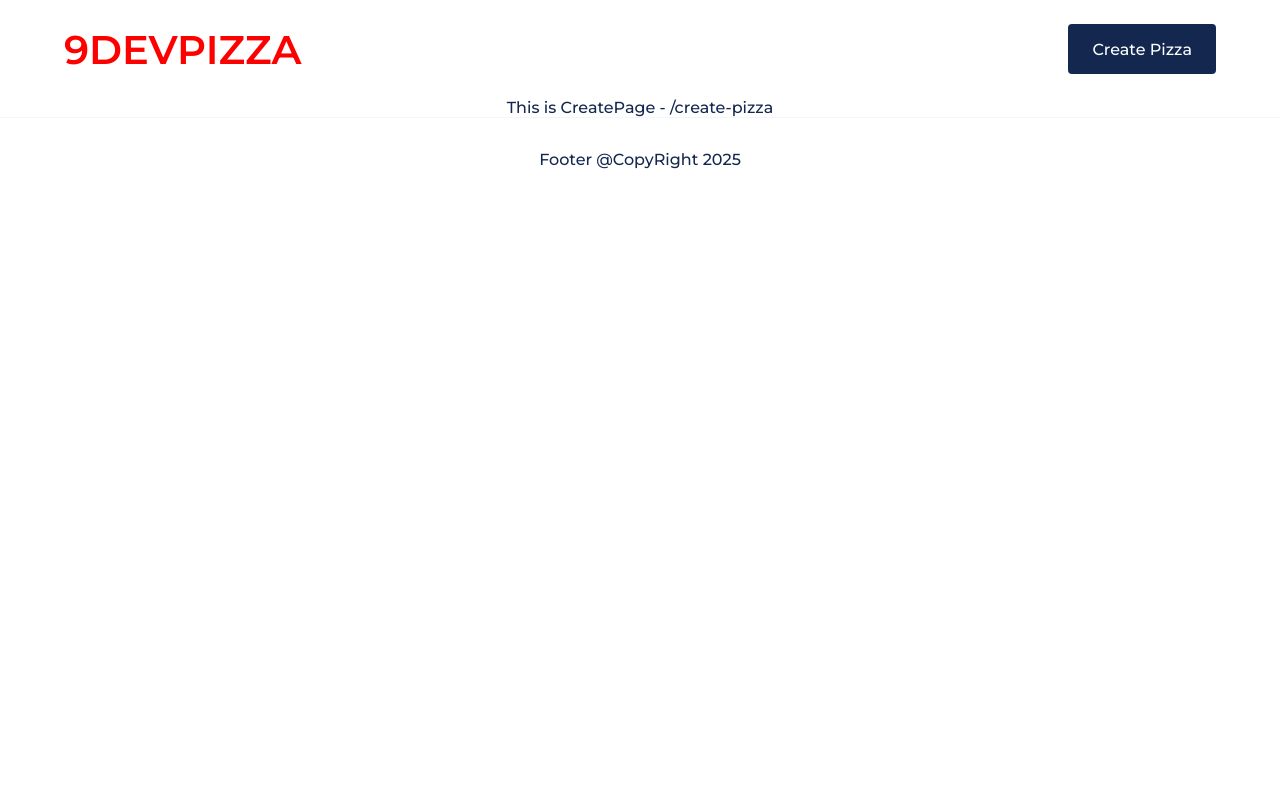
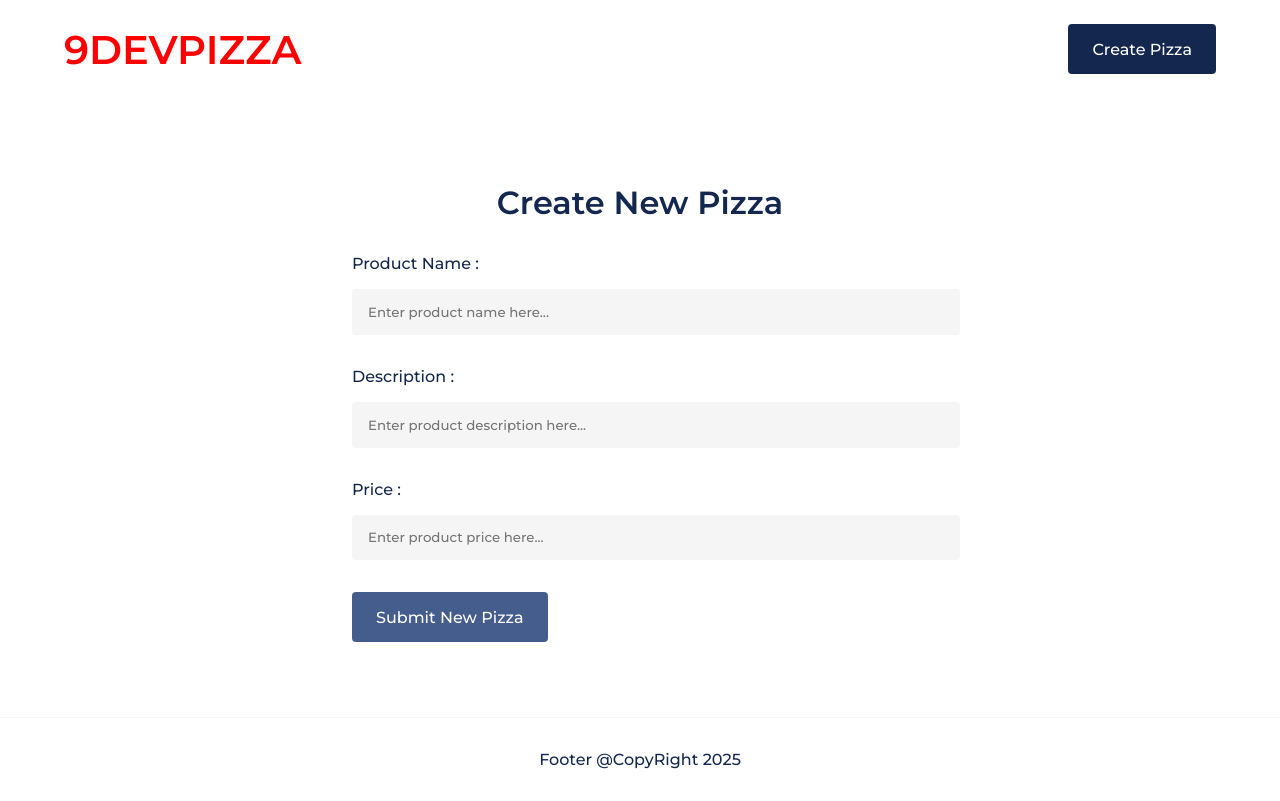
Before and after one commit to quangphudinh/LearnReactJSwithTS, a React (Create React App) app: page /create-pizza in a window 1280 px wide. Built offline with nearby package versions, Linux system fonts and the light colour scheme.

Commit message:
func : create new product

```diff
--- a/src/components/ButtonField.tsx
+++ b/src/components/ButtonField.tsx
@@ -4,14 +4,20 @@ import { IcSprinner } from "../icons/IcSprinner";
 type Props = {
     loading? : boolean;
     children? : ReactNode;
-    color?: 'main' | 'primary'
+    color?: 'main' | 'primary';
+    disable? : boolean
     onClick?:() => void;
 }
 
-const ButtonField = ({loading , children , color , onClick} : Props) => {
+const ButtonField = ({loading , children , color , disable, onClick} : Props) => {
+    const handleOnClick = () => {
+        if(disable) return;
+        onClick && onClick();
+    }
+
     return(
         <>
-            <div className={`btn btn-${color}`} onClick={onClick && onClick}>
+            <div className={`btn btn-${color}  ${disable ? 'disable' : ''}`} onClick={handleOnClick}>
                 {!loading
                     ?children
                     : <div style={{display : 'flex' , alignItems : 'center' , columnGap : '.5rem', color: '#fff'}}>
--- a/src/index.css
+++ b/src/index.css
@@ -44,6 +44,10 @@ div {
   background: transparent;
   border: 1px solid #14274e;
   color: #14274e;
+}
+
+.btn.disable{
+  background: #455d8d;
 }
 
 .btn-primary:hover{
@@ -171,6 +175,21 @@ input {
   padding: 2rem;
   border-radius: 5px;
 }
+/* Modal Component */
 
+/* Create Pizza Page */
+.wrapper-create{
+  display: flex;
+  justify-content: center;
+  width: 100%;
+}
 
-/* Modal Component */
+.form-control {
+  margin-top : 2rem
+}
+
+.form-control .form-div{
+  margin-bottom: 1rem;
+  text-align: left;
+}
+/* Create Pizza Page */
--- a/src/models/pizza.ts
+++ b/src/models/pizza.ts
@@ -2,5 +2,12 @@ export type pizza = {
     id? : number;
     title? : string;
     description? : string;
+    price?: string;
     thumbnail? : string;
 }
+
+export enum FieldPizza {
+    Title = 'title',
+    Description = 'description',
+    Price = 'price'
+}
--- a/src/pages/create_pizza.tsx
+++ b/src/pages/create_pizza.tsx
@@ -1,10 +1,75 @@
-import { useLocation } from "react-router-dom";
+import { useLocation, useNavigate } from "react-router-dom";
+import LoadingLayout from "../layouts/loading_layout";
+import TextField from "../components/TextField";
+import ButtonField from "../components/ButtonField";
+import { useState } from "react";
+import { FieldPizza, pizza } from "../models/pizza";
 
 const CreatePizzaPage = () => {
     const { pathname }= useLocation();
+    const [pizza , setPizza] = useState<pizza>({})
+    const navigate = useNavigate();
+
+    const handleChangeFieldPizza = (key: any , value: any) => {
+        setPizza({
+            ...pizza ,
+            [key] : value
+        })
+    }
+
+    const handleCreatePizza = async() => {
+        try {
+            if(!pizza.title || !pizza.description || !pizza.price) return;
+            const res = await fetch('https://dummyjson.com/products/add', {
+                method: 'POST',
+                headers: { 'Content-Type': 'application/json' },
+                body: JSON.stringify({
+                    pizza
+                })
+            })
+            const data = await res.json();
+            console.log(data)
+            if(data?.id) {
+                navigate('/')
+            }
+        } catch (error) {
+
+        }
+    }
 
     return(
-        <div>This is CreatePage - {pathname}</div>
+        <LoadingLayout isLoading={false}>
+            <div className="wrapper-create">
+                <div style={{width : '50%'}}>
+                    <h1>Create New Pizza</h1>
+                    <div className="form-control">
+                        <div className="form-div">Product Name : </div>
+                        <TextField placeholder="Enter product name here..."
+                            onChange={(e) => handleChangeFieldPizza(FieldPizza.Title ,e)}
+                        />
+                    </div>
+                    <div className="form-control">
+                        <div className="form-div">Description : </div>
+                        <TextField placeholder="Enter product description here..."
+                            onChange={(e) => handleChangeFieldPizza(FieldPizza.Description ,e)}
+                        />
+                    </div>
+                    <div className="form-control">
+                        <div className="form-div">Price : </div>
+                        <TextField placeholder="Enter product price here..."
+                            onChange={(e) => handleChangeFieldPizza(FieldPizza.Price ,e)}
+                        />
+                    </div>
+                    <div className="form-control" style={{display : 'flex'}}>
+                        <ButtonField
+                        onClick={handleCreatePizza}
+                        disable={!pizza.title || !pizza.description || !pizza.price}
+                        >Submit New Pizza</ButtonField>
+                    </div>
+                </div>
+
+            </div>
+        </LoadingLayout>
     )
 }
 
--- a/src/pages/home.tsx
+++ b/src/pages/home.tsx
@@ -115,7 +115,6 @@ const HomePage = () => {
 
         if(!searchText){
             setPizzaAPI([]);
-            console.log('search text da rong ' ,searchText)
             dataFetch();
         }else dataSearch();
 
```
